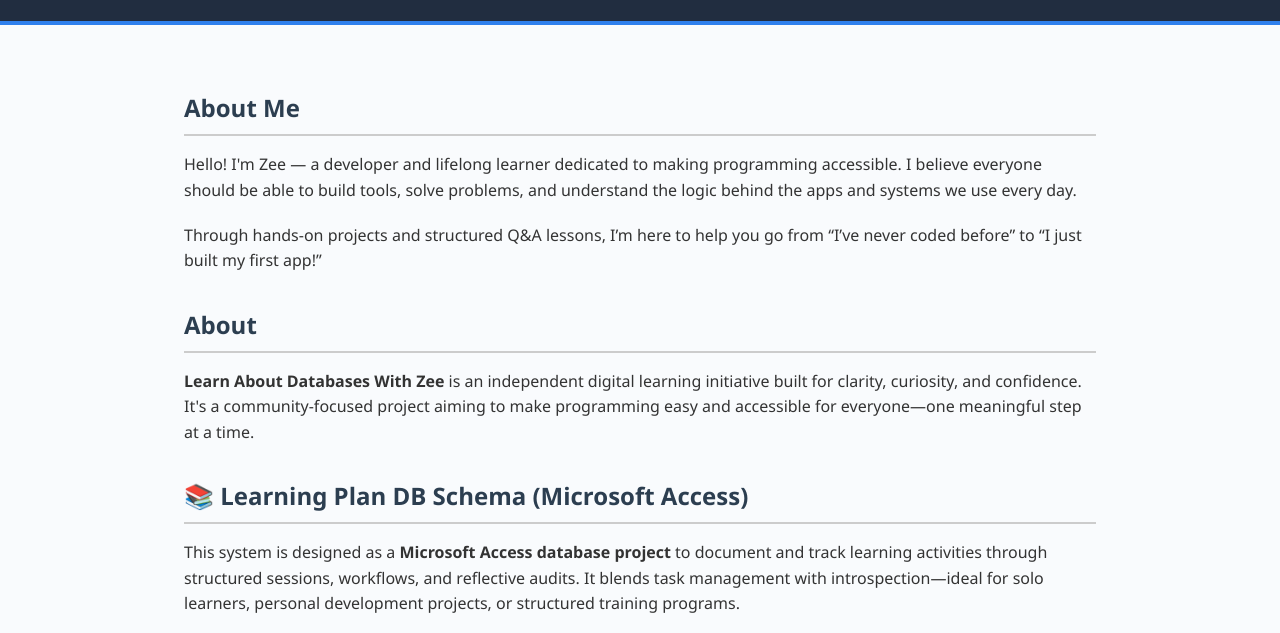
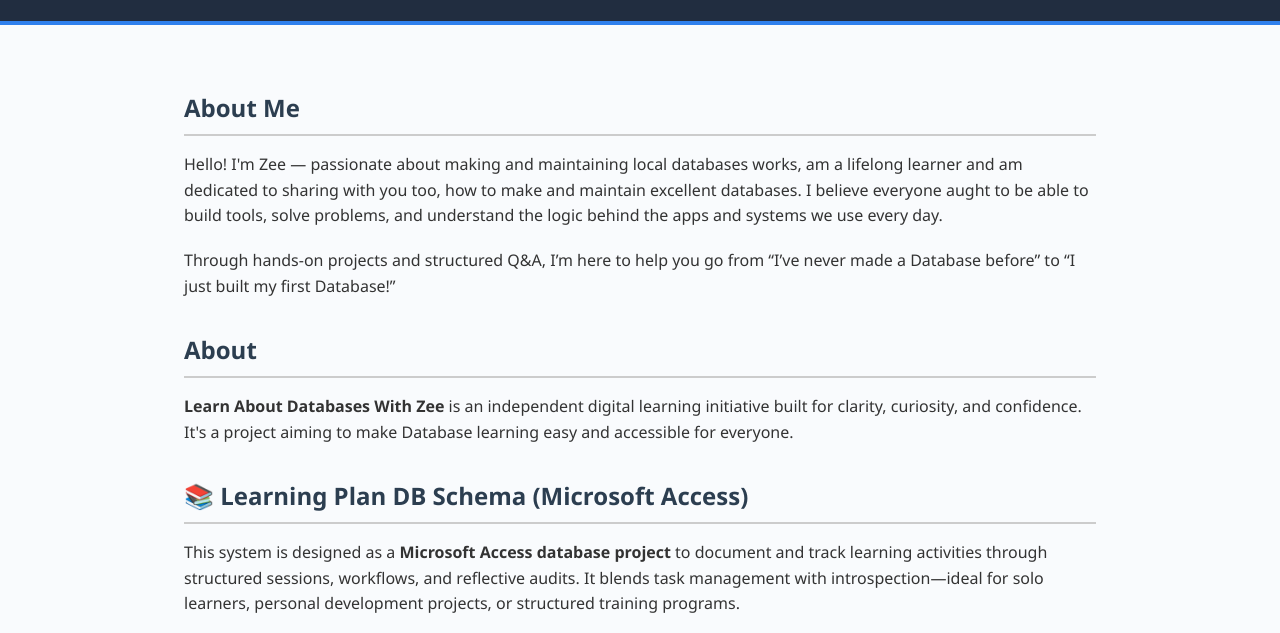
Before and after one commit to LearnDataAnalysisWithZee/LearnDataAnalysis, a plain HTML site: page index.html in a window 1280 px wide. Shown: the part 119-752 px from the top of the page. Drawn offline with Linux system fonts and the light colour scheme.

Commit message:
Update index.html

```diff
--- a/index.html
+++ b/index.html
@@ -21,13 +21,13 @@
 
     <section id="about-me">
       <h2>About Me</h2>
-      <p>Hello! I'm Zee — a developer and lifelong learner dedicated to making programming accessible. I believe everyone should be able to build tools, solve problems, and understand the logic behind the apps and systems we use every day.</p>
-      <p>Through hands-on projects and structured Q&A lessons, I’m here to help you go from “I’ve never coded before” to “I just built my first app!”</p>
+      <p>Hello! I'm Zee — passionate about making and maintaining local databases works, am a lifelong learner and am dedicated to sharing with you too, how to make and maintain excellent databases. I believe everyone aught to be able to build tools, solve problems, and understand the logic behind the apps and systems we use every day.</p>
+      <p>Through hands-on projects and structured Q&A, I’m here to help you go from “I’ve never made a Database before” to “I just built my first Database!”</p>
     </section>
 
     <section id="about-platform">
       <h2>About</h2>
-      <p><strong>Learn About Databases With Zee</strong> is an independent digital learning initiative built for clarity, curiosity, and confidence. It's a community-focused project aiming to make programming easy and accessible for everyone—one meaningful step at a time.</p>
+      <p><strong>Learn About Databases With Zee</strong> is an independent digital learning initiative built for clarity, curiosity, and confidence. It's a project aiming to make Database learning easy and accessible for everyone.</p>
     </section>
 
     <!-- ⬇️ Learning System Schema Begins -->
```
